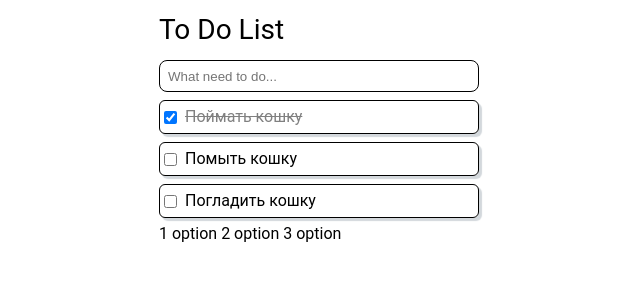
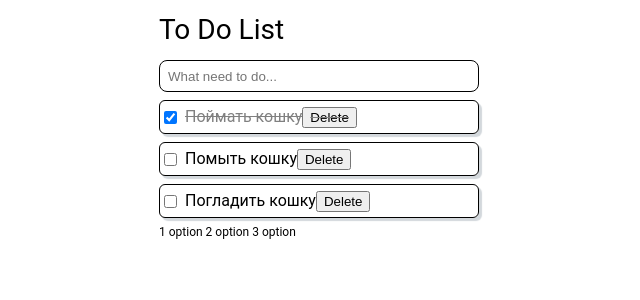
Before and after one commit to PlyshkaLim/To-Do, a React app: page / in a window 1280 px wide. Shown: the top 300 px of the page, without its empty margins (321-961 px from the left). Built offline with nearby package versions, Linux system fonts and the light colour scheme.

Commit message:
day 6. add enum, split App into components, css modules and hash, add delete ToDoLine, dispatch

```diff
--- /dev/null
+++ b/declarations.d.ts
@@ -0,0 +1 @@
+declare module '*.scss';
--- a/package.json
+++ b/package.json
@@ -21,6 +21,7 @@
     "babel-loader": "^8.2.5",
     "classnames": "^2.3.1",
     "css-loader": "^6.7.1",
+    "css-modules-typescript-loader": "^4.0.1",
     "eslint": "^8.19.0",
     "eslint-config-prettier": "^8.5.0",
     "eslint-plugin-import": "^2.26.0",
@@ -39,6 +40,7 @@
     "stylelint-webpack-plugin": "^3.3.0",
     "ts-loader": "^9.3.1",
     "typescript": "^4.7.4",
+    "typescript-plugin-css-modules": "^3.4.0",
     "webpack": "^5.73.0",
     "webpack-cli": "^4.10.0"
   },
--- a/src/ListContext.tsx
+++ b/src/ListContext.tsx
@@ -1,8 +1,6 @@
 import * as React from 'react';
-
-import { ListItemType } from './components/App/App';
 
 export const Context = React.createContext({
   List: [],
-  changeList: (value: ListItemType[]) => {},
+  changeList: (actionType: any, payload: any) => {},
 });
--- a/src/components/App/App.tsx
+++ b/src/components/App/App.tsx
@@ -1,4 +1,3 @@
-import './App.scss';
 import '../../../node_modules/reset-css/reset.css';
 
 import * as React from 'react';
@@ -6,12 +5,19 @@ import { useState } from 'react';
 import { ChangeEvent } from 'react';
 
 import { Context } from '../../ListContext';
-import ToDoLine from '../ToDoLine/ToDoLine';
+import InputField from '../InputField/InputField';
+import Options from '../Options/Options';
+import ToDoLines from '../ToDoLines/ToDoLines';
+import css from './App.scss';
 
 export type ListItemType = {
   text: string;
   checked: boolean;
 };
+
+enum Keys {
+  Enter = 'Enter',
+}
 
 const App = () => {
   const array: ListItemType[] = [
@@ -40,8 +46,26 @@ const App = () => {
   };
 
   const enterKey = (event: any) => {
-    if (event.key === 'Enter') {
+    if (event.key === Keys.Enter) {
       addListItem();
+    }
+  };
+
+  const dispatch = (actionType, payload) => {
+    const index = payload;
+    switch (actionType) {
+      case 'ADD_ITEM':
+        setList([
+          ...list.slice(0, index),
+          { text: list[index].text, checked: !list[index].checked },
+          ...list.slice(index + 1),
+        ]);
+        break;
+      case 'DELETE_ITEM':
+        setList([...list.slice(0, index), ...list.slice(index + 1)]);
+        break;
+      default:
+        return;
     }
   };
 
@@ -49,30 +73,14 @@ const App = () => {
     <Context.Provider
       value={{
         List: list,
-        changeList: (value: ListItemType[]) => setList(value),
+        changeList: dispatch,
       }}
     >
-      <div className={'main'}>
-        <h1 className={'heading'}>To Do List</h1>
-        <input
-          className={'inputField'}
-          type={'text'}
-          placeholder={'What need to do...'}
-          value={inputState}
-          onChange={changeInput}
-          onKeyDown={enterKey}
-        />
-        {/*<button onClick={addListItem}>Add</button>*/}
-        <Context.Consumer>
-          {(Context) =>
-            Context.List.map((item: ListItemType, id: number) => (
-              <ToDoLine item={item} key={id} setList={setList} />
-            ))
-          }
-        </Context.Consumer>
-        <span>1 option </span>
-        <span>2 option </span>
-        <span>3 option </span>
+      <div className={css.main}>
+        <h1 className={css.heading}>To Do List</h1>
+        <InputField inputState={inputState} changeInput={changeInput} enterKey={enterKey} />
+        <ToDoLines setList={setList} />
+        <Options />
       </div>
     </Context.Provider>
   );
--- /dev/null
+++ b/src/components/InputField/InputField.tsx
@@ -0,0 +1,26 @@
+import * as React from 'react';
+
+import css from '../App/App.scss';
+
+type PropsType = {
+  inputState: string;
+  changeInput: any;
+  enterKey: any;
+};
+
+const InputField = ({ inputState, changeInput, enterKey }: PropsType) => {
+  return (
+    <div>
+      <input
+        className={css.inputField}
+        type={'text'}
+        placeholder={'What need to do...'}
+        value={inputState}
+        onChange={changeInput}
+        onKeyDown={enterKey}
+      />
+    </div>
+  );
+};
+
+export default InputField;
--- /dev/null
+++ b/src/components/Options/Options.scss
@@ -0,0 +1,3 @@
+.options {
+  font-size: 12px;
+}
--- /dev/null
+++ b/src/components/Options/Options.tsx
@@ -0,0 +1,15 @@
+import * as React from 'react';
+
+import css from './Options.scss';
+
+const Options = () => {
+  return (
+    <div className={css.options}>
+      <span>1 option </span>
+      <span>2 option </span>
+      <span>3 option </span>
+    </div>
+  );
+};
+
+export default Options;
--- a/src/components/ToDoLine/ToDoLine.scss
+++ b/src/components/ToDoLine/ToDoLine.scss
@@ -9,8 +9,12 @@
   box-shadow: 3px 3px 1px 0 rgba(34, 60, 80, 0.2);
   margin: 8px 0;
 
-  .custom-checkbox {
+  .customCheckbox {
     margin-right: 8px;
+  }
+
+  .buttonDelete {
+
   }
 }
 
--- a/src/components/ToDoLine/ToDoLine.tsx
+++ b/src/components/ToDoLine/ToDoLine.tsx
@@ -1,10 +1,9 @@
-import './ToDoLine.scss';
-
 import cn from 'classnames';
 import * as React from 'react';
 import { useContext } from 'react';
 
 import { Context } from '../../ListContext';
+import css from './ToDoLine.scss';
 
 type PropsType = {
   item: {
@@ -19,27 +18,29 @@ const ToDoLine = (props: PropsType) => {
   const { List, changeList } = useContext(Context);
 
   let check = props.item.checked;
+
   const changeCheck = () => {
     const index = List.indexOf(props.item);
-    console.log(List);
-    props.setList((existingItems) => {
-      return [
-        ...existingItems.slice(0, index),
-        { text: props.item.text, checked: !props.item.checked },
-        ...existingItems.slice(index + 1),
-      ];
-    });
+    changeList('ADD_ITEM', index);
+  };
+
+  const deleteLine = () => {
+    const index = List.indexOf(props.item);
+    changeList('DELETE_ITEM', index);
   };
 
   return (
-    <div className={cn('todoline', { checked: check })}>
+    <div className={cn(css.todoline, { [css.checked]: check })}>
       <input
-        className={'custom-checkbox'}
+        className={css.customCheckbox}
         type={'checkbox'}
         checked={check}
         onChange={changeCheck}
       />
       {props.item.text}
+      <button className={css.buttonDelete} onClick={deleteLine}>
+        Delete
+      </button>
     </div>
   );
 };
--- /dev/null
+++ b/src/components/ToDoLines/ToDoLines.tsx
@@ -0,0 +1,25 @@
+import * as React from 'react';
+
+import { Context } from '../../ListContext';
+import { ListItemType } from '../App/App';
+import ToDoLine from '../ToDoLine/ToDoLine';
+
+type PropsType = {
+  setList: any;
+};
+
+const ToDoLines = ({ setList }: PropsType) => {
+  return (
+    <div>
+      <Context.Consumer>
+        {(Context) =>
+          Context.List.map((item: ListItemType, id: number) => (
+            <ToDoLine item={item} key={id} setList={setList} />
+          ))
+        }
+      </Context.Consumer>
+    </div>
+  );
+};
+
+export default ToDoLines;
--- a/tsconfig.json
+++ b/tsconfig.json
@@ -18,5 +18,11 @@
     "moduleResolution": "node",
     // Создавать ли соответствующие source map файлы ".map"?
     //"sourceMap": true
+    "plugins": [
+      {
+        //
+        "name": "typescript-plugin-css-modules"
+      }
+    ]
   }
 }
--- a/webpack.config.js
+++ b/webpack.config.js
@@ -1,6 +1,6 @@
 const path = require('path');
 const HtmlWebpackPlugin = require('html-webpack-plugin');
-const StylelintPlugin = require('stylelint-webpack-plugin');
+//const StylelintPlugin = require('stylelint-webpack-plugin');
 
 module.exports = {
   entry: './src/components/index.tsx',
@@ -22,20 +22,33 @@ module.exports = {
       },
       {
         test: /\.(sa|sc|c)ss$/,
-        use: ['style-loader', 'css-loader', 'sass-loader'],
+        use: [
+          'style-loader',
+          //'css-modules-typescript-loader',
+          {
+            loader: 'css-loader',
+            options: {
+              importLoaders: 1,
+              modules: {
+                localIdentName: '[name]__[local]__[hash:base64:5]',
+              },
+            },
+          },
+          'sass-loader',
+        ],
       },
     ],
   },
   resolve: {
-    extensions: ['.js', '.ts', '.tsx'],
+    extensions: ['.ts', '.tsx', '.js', '.css', '.scss'],
   },
   plugins: [
     new HtmlWebpackPlugin({
       template: './src/index.html',
     }),
-    new StylelintPlugin({
-      files: ['**/*.css', '**/*.scss'],
-    }),
+    // new StylelintPlugin({
+    //   files: ['**/*.css', '**/*.scss'],
+    // }),
   ],
   mode: 'development',
   devtool: 'source-map',
```
Also changed, not shown: 1 other file (tests, documents, lock files or other folders).
